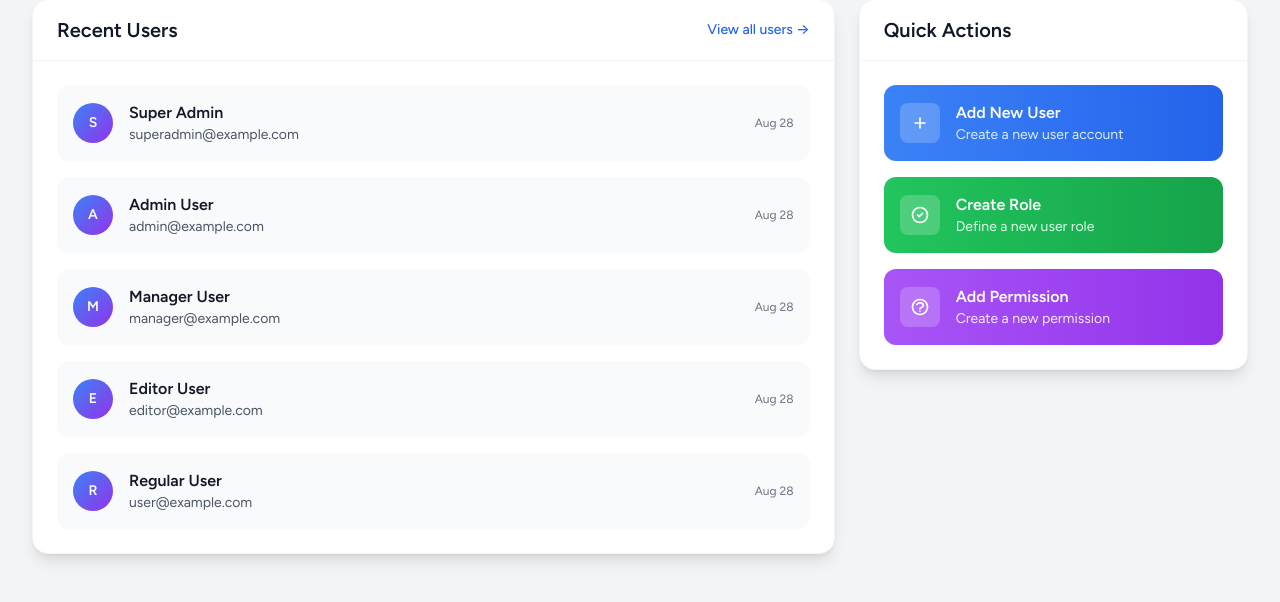
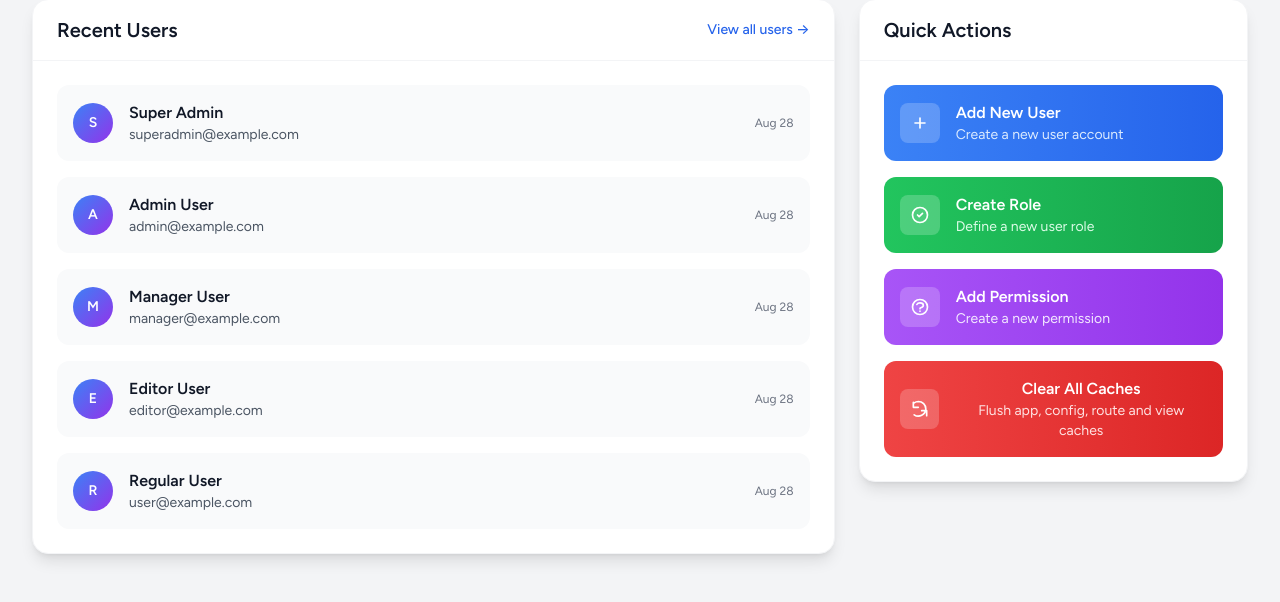
Before and after one commit to inazeem/laravel-trading-bot, a Laravel app: page /admin in a window 1280 px wide. Shown: the part 480-1082 px from the top of the page. Run offline with Laravel 12, Linux system fonts and the light colour scheme; a user stored in the database is signed in; data comes from the database, SQL or seed files in the repository; style sheets or scripts are compiled from the project's sources; parts of the project's set-up code (start-up, migrations or seed data) failed here and were passed over.

Commit message:
Add cache clearing functionality to admin dashboard
Co-authored-by: naseem <naseem@iiadigital.co.uk>

```diff
--- a/app/Http/Controllers/Admin/AdminController.php
+++ b/app/Http/Controllers/Admin/AdminController.php
@@ -6,6 +6,7 @@ use App\Http\Controllers\Controller;
 use App\Models\User;
 use Spatie\Permission\Models\Role;
 use Spatie\Permission\Models\Permission;
+use Illuminate\Support\Facades\Artisan;
 
 class AdminController extends Controller
 {
@@ -20,4 +21,21 @@ class AdminController extends Controller
 
         return view('admin.dashboard', compact('stats'));
     }
+
+    public function clearCaches()
+    {
+        try {
+            Artisan::call('optimize:clear');
+            Artisan::call('cache:clear');
+            Artisan::call('config:clear');
+            Artisan::call('route:clear');
+            Artisan::call('view:clear');
+            // Reset Spatie permission cache if available
+            Artisan::call('permission:cache-reset');
+
+            return redirect()->back()->with('success', 'All caches cleared successfully.');
+        } catch (\Throwable $e) {
+            return redirect()->back()->with('error', 'Failed to clear caches: ' . $e->getMessage());
+        }
+    }
 }
--- a/resources/views/admin/dashboard.blade.php
+++ b/resources/views/admin/dashboard.blade.php
@@ -192,6 +192,23 @@
                                 </div>
                             </a>
                             @endcan
+
+                            <form method="POST" action="{{ route('admin.clear-caches') }}" onsubmit="return confirm('Clear all caches? This may take a few seconds.');">
+                                @csrf
+                                <button type="submit" class="block w-full p-4 bg-gradient-to-r from-red-500 to-red-600 rounded-xl text-white hover:from-red-600 hover:to-red-700 transition-all duration-300 transform hover:scale-105">
+                                    <div class="flex items-center">
+                                        <div class="w-10 h-10 bg-white/20 rounded-lg flex items-center justify-center mr-4">
+                                            <svg class="w-5 h-5" fill="none" stroke="currentColor" viewBox="0 0 24 24">
+                                                <path stroke-linecap="round" stroke-linejoin="round" stroke-width="2" d="M4 4v6h6M20 20v-6h-6M5 19a9 9 0 0014-7 9 9 0 00-9-9 9 9 0 00-5 1.7"></path>
+                                            </svg>
+                                        </div>
+                                        <div>
+                                            <h3 class="font-semibold">Clear All Caches</h3>
+                                            <p class="text-red-100 text-sm">Flush app, config, route and view caches</p>
+                                        </div>
+                                    </div>
+                                </button>
+                            </form>
                         </div>
                     </div>
                 </div>
--- a/routes/web.php
+++ b/routes/web.php
@@ -27,6 +27,7 @@ Route::middleware('auth')->group(function () {
 Route::middleware(['auth', 'permission:access admin panel'])->prefix('admin')->name('admin.')->group(function () {
     // Dashboard
     Route::get('/', [AdminController::class, 'dashboard'])->name('dashboard');
+    Route::post('/clear-caches', [AdminController::class, 'clearCaches'])->name('clear-caches');
 
     // User management
     Route::middleware('permission:view users')->group(function () {
```
